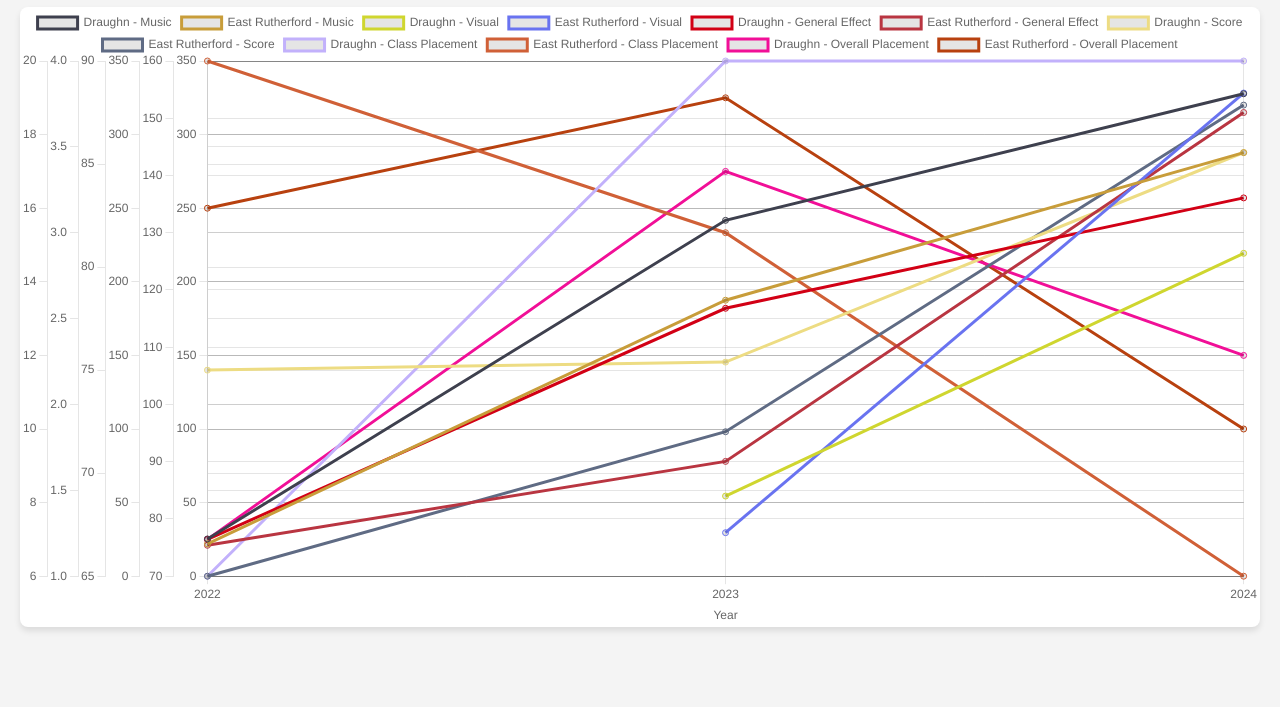
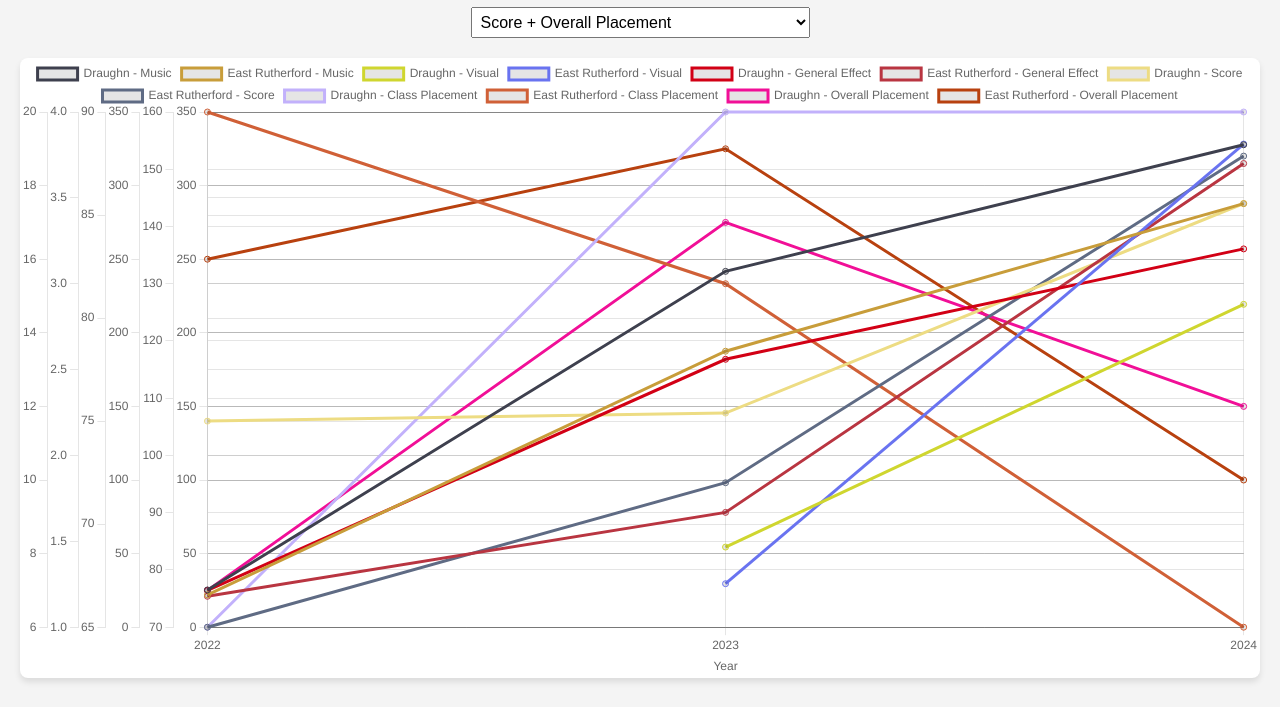
Before and after one commit to zakk-h/BandScores, a plain HTML site: page index.html in a window 1280 px wide. Shown: the part 93-800 px from the top of the page. Drawn offline with nearby package versions, Linux system fonts and the light colour scheme.

Commit message:
Update index.html

```diff
--- a/index.html
+++ b/index.html
@@ -23,10 +23,20 @@
             border-radius: 8px;
             box-shadow: 0 4px 6px rgba(0, 0, 0, 0.1);
         }
+        select {
+            margin-bottom: 20px;
+            padding: 5px;
+            font-size: 16px;
+        }
     </style>
 </head>
 <body>
     <h1>Band Performance Visualization</h1>
+    <select id="metricSelect" onchange="plotData()">
+        <option value="score_overall">Score + Overall Placement</option>
+        <option value="music_marching_score">Music + Marching + General Effect + Score</option>
+        <option value="all">All Metrics</option>
+    </select>
     <canvas id="myChart" width="800" height="400"></canvas>
     <script src="script.js"></script>
 </body>
```
